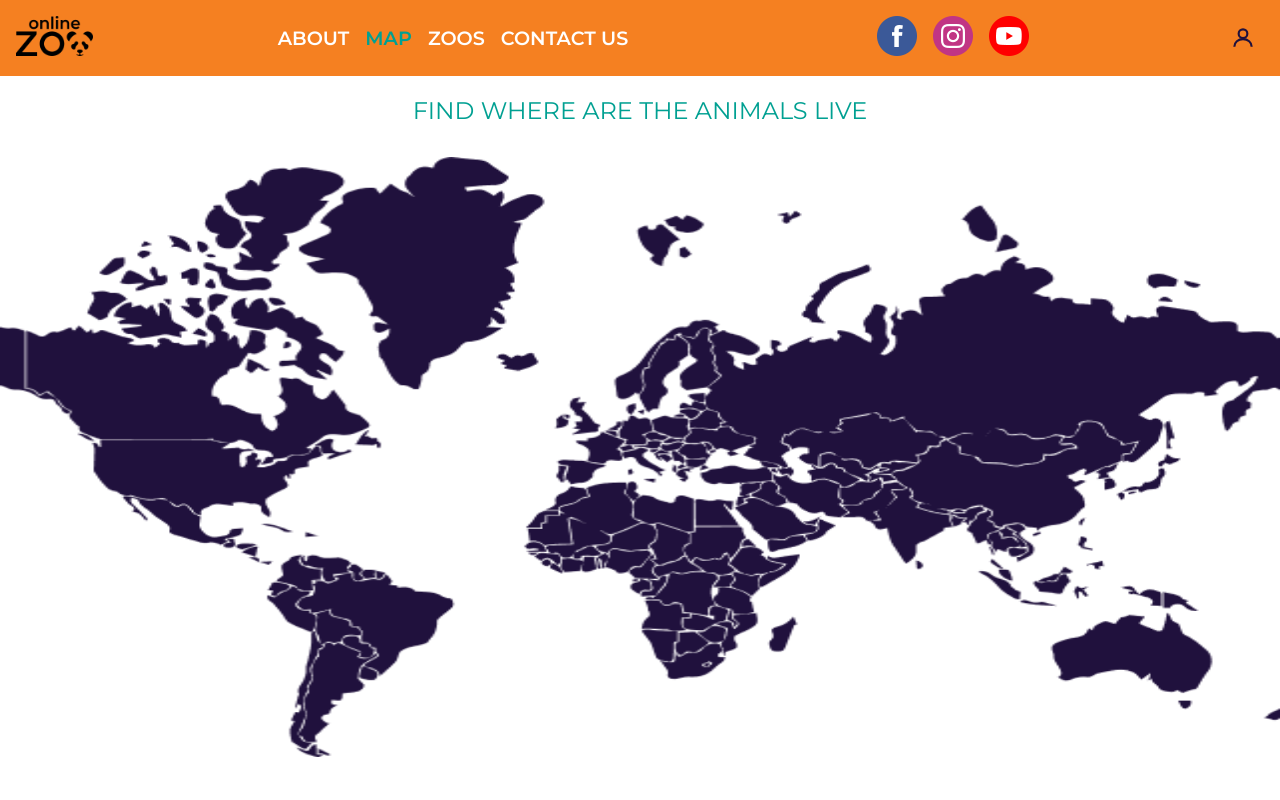
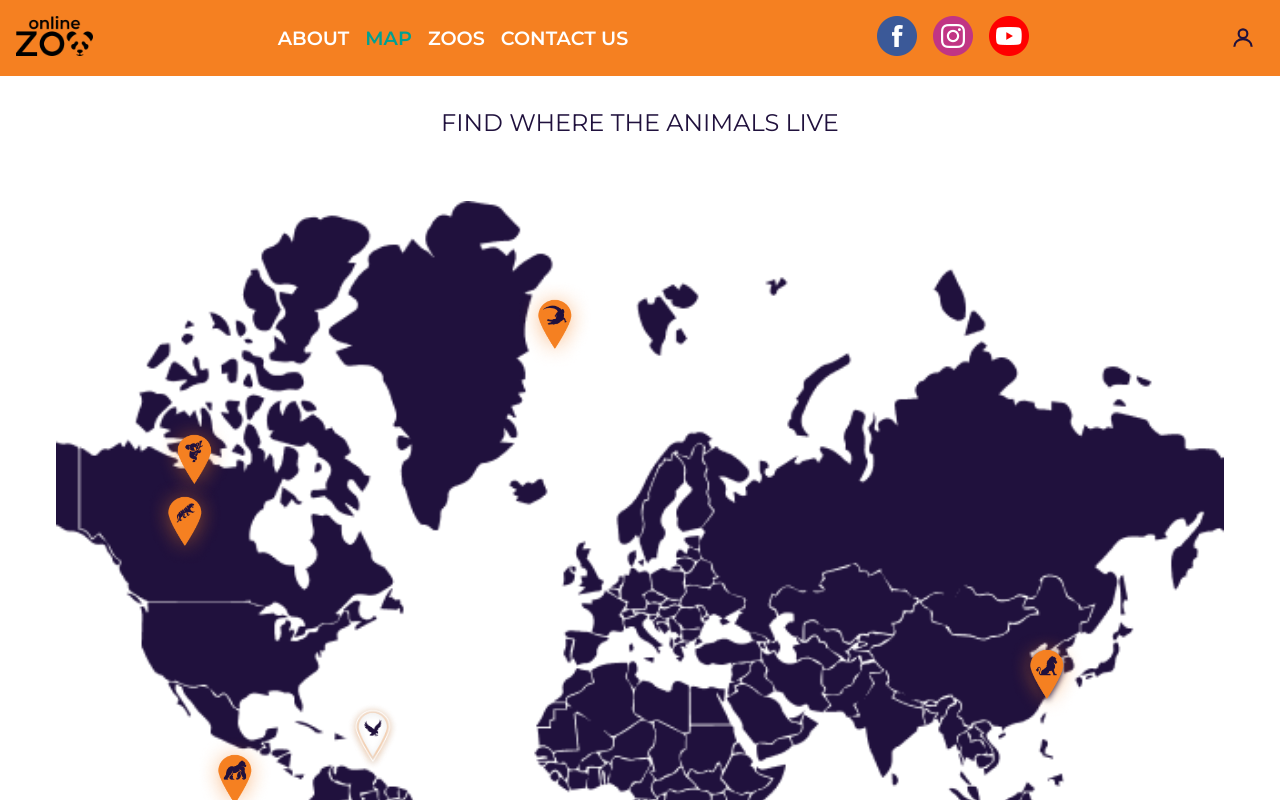
Before and after one commit to Dnakhutsrishvili/online-zoo, a React (Vite) app: page /map in a window 1280 px wide. Shown: the top 800 px of the page. Built offline with nearby package versions, Linux system fonts and the light colour scheme.

Commit message:
refactor:update module styles map page

```diff
--- a/src/constants/paths.ts
+++ b/src/constants/paths.ts
@@ -28,6 +28,16 @@ export const LOCAL_IMAGES: Record<number, string> = {
   27: "/assets/animal/animals/27_Sloth.jpg",
   28: "/assets/animal/animals/28_Cheetah.jpg",
 };
+export const ANIMAL_ICONS = [
+  '/assets/map/icons/animal-icon-1.png',
+  '/assets/map/icons/animal-icon-2.png',
+  '/assets/map/icons/animal-icon-3.png',
+  '/assets/map/icons/animal-icon-4.png',
+  '/assets/map/icons/animal-icon-5.png',
+  '/assets/map/icons/animal-icon-6.png',
+  '/assets/map/icons/animal-icon-7.png',
+  '/assets/map/icons/animal-icon-8.png',
+]
 
  export const LOCAL_ICONS: Record<string, string> = {
   "1":  "/assets/animal/animals/icons/1_Giant_Panda.svg",
--- a/src/models/animal.ts
+++ b/src/models/animal.ts
@@ -5,6 +5,10 @@ export type Pet = {
   description?: string;
   image?: string;
 };
+export interface IconPosition {
+  top: number
+  left: number
+}
 
 export type PetDetail = {
   id: string;
--- a/src/pages/map/MapPage.tsx
+++ b/src/pages/map/MapPage.tsx
@@ -1,27 +1,55 @@
+import { useState, useEffect } from 'react'
 import Navbar from "../../components/Navbar"
 import Footer from "../../components/Footer"
+import styles from './map.module.css'
+import { ANIMAL_ICONS } from '../../constants/paths'
+import { IconPosition } from '../../models/animal'
+
 
 function MapPage() {
+  const [positions, setPositions] = useState<IconPosition[]>([])
+
+  useEffect(() => {
+    const randomPositions = ANIMAL_ICONS.map(() => ({
+      top: Math.random() * 75 + 10,
+      left: Math.random() * 85 + 5,
+    }))
+    setPositions(randomPositions)
+  }, [])
+
   return (
     <div>
-        <Navbar/>
-         <main>
-        <div className="map-container">
-            <h2 className="montserrat-regular">find where are the animals live</h2>
-            <img src="/assets/map/map.png" alt="Zoo Map" className="map-image" />
-            <div className="map-overlay">
-<img src="/assets/map/icons/animal-icon-1.png" alt="icon" className="map-icon" />
-<img src="/assets/map/icons/animal-icon-2.png" alt="icon" className="map-icon" />
-<img src="/assets/map/icons/animal-icon-3.png" alt="icon" className="map-icon" />
-<img src="/assets/map/icons/animal-icon-4.png" alt="icon" className="map-icon" />
-<img src="/assets/map/icons/animal-icon-5.png" alt="icon" className="map-icon" />
-<img src="/assets/map/icons/animal-icon-6.png" alt="icon" className="map-icon" />
-<img src="/assets/map/icons/animal-icon-7.png" alt="icon" className="map-icon" />
-<img src="/assets/map/icons/animal-icon-8.png" alt="icon" className="map-icon" />
+      <Navbar />
+      <main>
+        <div className={styles.map_container}>
+          <h2 className={`montserrat-regular ${styles.map_title}`}>
+            Find where the animals live
+          </h2>
+          <div className={styles.map_wrapper}>
+            <img
+              src="/assets/map/map.png"
+              alt="Zoo Map"
+              className={styles.map_image}
+            />
+            <div className={styles.map_overlay}>
+              {ANIMAL_ICONS.map((icon, index) => (
+                <img
+                  key={index}
+                  src={icon}
+                  alt={`Animal location ${index + 1}`}
+                  className={styles.map_icon}
+                  style={{
+                    top: `${positions[index]?.top || 0}%`,
+                    left: `${positions[index]?.left || 0}%`,
+                    transform: 'translate(-50%, -50%)',
+                  }}
+                />
+              ))}
             </div>
+          </div>
         </div>
-    </main>
-    <Footer/>
+      </main>
+      <Footer />
     </div>
   )
 }
--- a/src/pages/map/map.css
+++ /dev/null
@@ -1,35 +0,0 @@
-.map-container {
-    text-align: center;
-}
-
-.map-container h2 {
-    margin-top: 20px;
-    font-size: 1.5em;
-    color: var(--blue);
-    padding-bottom: 2rem;
-}
-
-.map-container img {
-    width: 100%;
-    border: none;
-}
-
-.map-overlay {
-    display: grid;
-    grid-template-columns: repeat(auto-fill, minmax(80px, 1fr));
-    grid-auto-rows: 40px;
-    margin-top: -190px;
-}
-
-.map-overlay .map-icon {
-    width: 70px;
-    height: 70px;
-    cursor: pointer;
-}
-
-.map-overlay :first-child {
-    grid-column: 1 / span 2;
-    grid-row: 1 / span 2;
-    width: 90px;
-    height: 90px;
-}
--- /dev/null
+++ b/src/pages/map/map.module.css
@@ -0,0 +1,61 @@
+.map_container {
+    position: relative;
+    width: 100%;
+    max-width: 1200px;
+    margin: 2rem auto;
+    padding: 0 1rem;
+}
+
+.map_title {
+    margin-bottom: 2rem;
+    font-size: 1.5em;
+    color: var(--blue);
+    text-align: center;
+}
+
+.map_wrapper {
+    position: relative;
+    width: 100%;
+}
+
+.map_image {
+    width: 100%;
+    height: auto;
+    display: block;
+    border: none;
+}
+
+.map_overlay {
+    position: absolute;
+    top: 0;
+    left: 0;
+    width: 100%;
+    height: 100%;
+    pointer-events: none;
+}
+
+.map_icon {
+    position: absolute;
+    width: 100px;
+    height: 100px;
+    cursor: pointer;
+    pointer-events: auto;
+    border-radius: 50%;
+    background-color: transparent;
+    transition: all 0.3s ease;
+    display: flex;
+    align-items: center;
+    justify-content: center;
+    border: 2px solid transparent;
+    object-fit: contain;
+}
+
+.map_icon:hover {
+    width: 90px;
+    height: 90px;
+    background-color: var(--white);
+    box-shadow: 0 4px 12px rgba(32, 17, 61, 0.15);
+    transform: scale(1.1);
+    border: 2px solid var(--pale-green-solid);
+    z-index: 10;
+}
```
Also changed, not shown: src/pages/map/map.html (deleted, +0 -187 lines).
